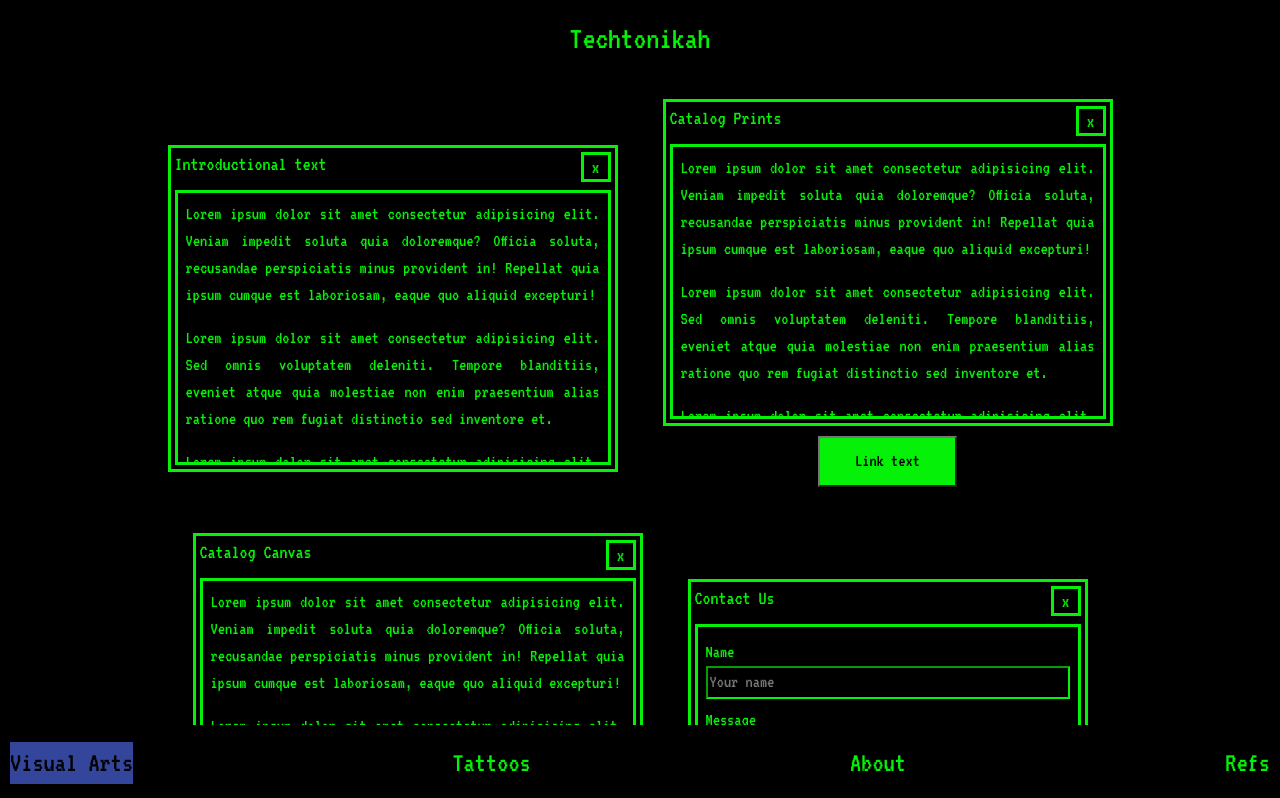
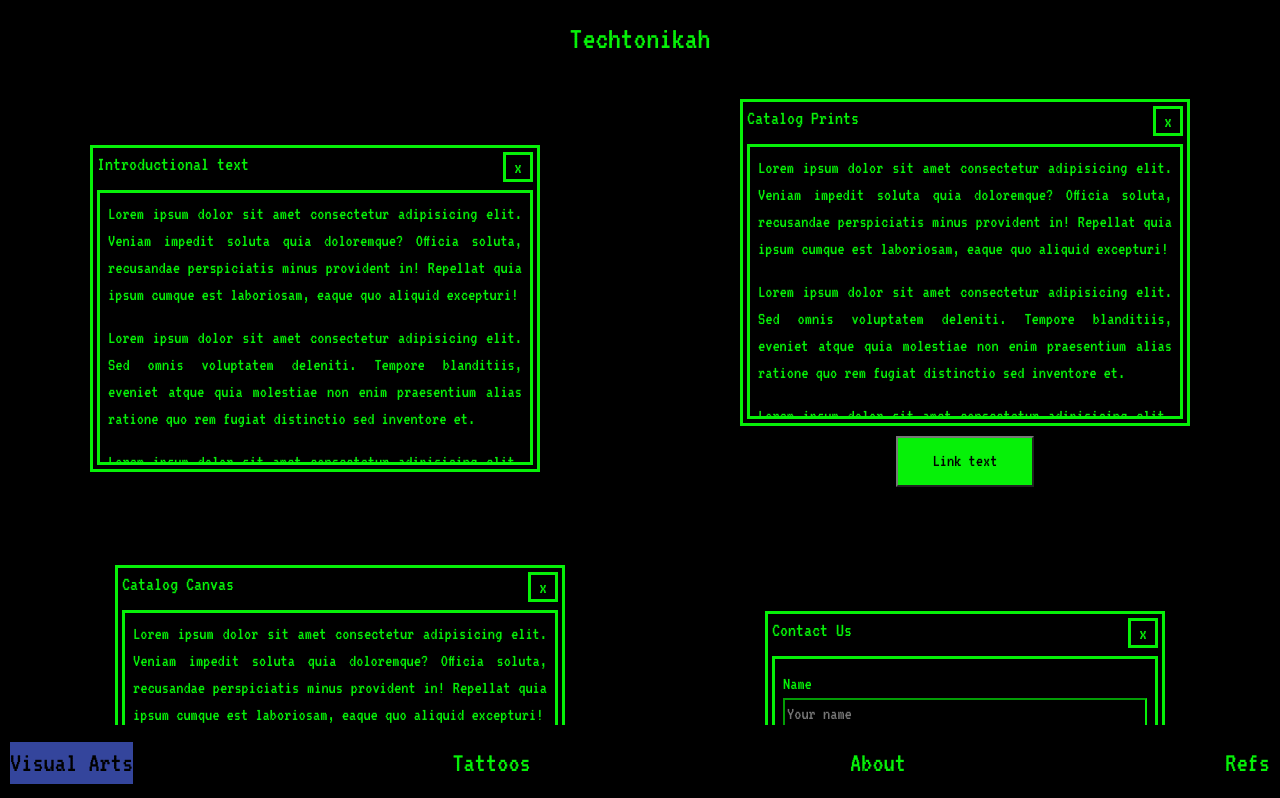
Before and after one commit to missatoy/techtonikah, a React (Vite) app: page /visual-arts in a window 1280 px wide. Shown: the top 798 px of the page. Built offline with nearby package versions, Linux system fonts and the light colour scheme.

Commit message:
fixed style from visual-arts page according to the client

```diff
--- a/src/components/VisualArts.jsx
+++ b/src/components/VisualArts.jsx
@@ -18,7 +18,7 @@ export default function VisualArts() {
     <>
       <Topbar />
       <div className="container">
-        <div className="windows-layout-one justify-content-center mt-4 mb-3">
+        <div className="windows-layout-one justify-content-center mt-4 mb-5">
           <div>
             <RetroWindow name="Introductional text" content={visualArtsText} className="retro-window" />
           </div>
--- a/src/index.css
+++ b/src/index.css
@@ -15,7 +15,7 @@ body {
 
 .windows-layout-one {
   display: flex;
-  gap: 45px;
+  gap: 200px;
   align-items: center;
 }
 
```
